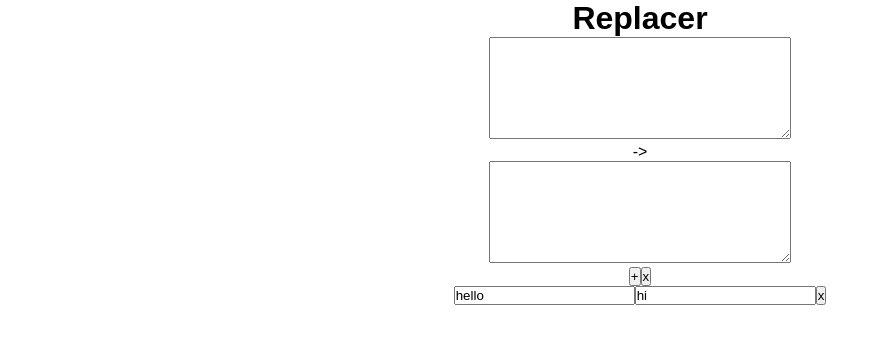
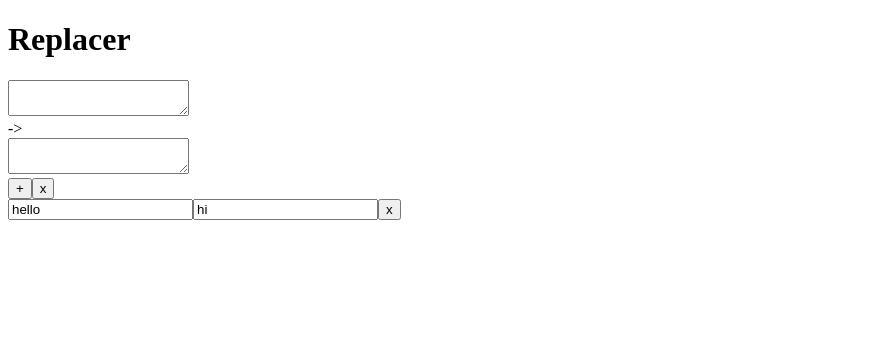
Before and after one commit to jonwang2000/replacer, a React (Create React App) app: page / in a window 1280 px wide. Shown: the top 344 px of the page, without its empty margins (0-881 px from the left). Built offline with nearby package versions, Linux system fonts and the light colour scheme.

Commit message:
remove css

```diff
--- a/src/App.css
+++ /dev/null
@@ -1,4 +0,0 @@
-.zone-area {
-    width: 300px;
-    height: 100px;
-}
--- a/src/App.js
+++ b/src/App.js
@@ -9,7 +9,6 @@
  */
 
 import React, { useState } from "react";
-import "./App.css";
 import TextZone from "./components/TextZone";
 import ReplaceRules from "./components/ReplaceRules";
 import uuidv4 from "uuid/v4";
--- a/src/index.css
+++ /dev/null
@@ -1,12 +0,0 @@
-* {
-	margin: 0;
-    padding: 0;
-    font-family: sans-serif;
-}
-
-.app-container {
-    display: inline-block;
-    text-align: center;
-	margin: auto;
-	width: 100%;
-}
--- a/src/index.js
+++ b/src/index.js
@@ -1,6 +1,5 @@
 import React from 'react';
 import ReactDOM from 'react-dom';
-import "./index.css";
 import App from './App';
 
 ReactDOM.render(<App />, document.getElementById('root'));
```
